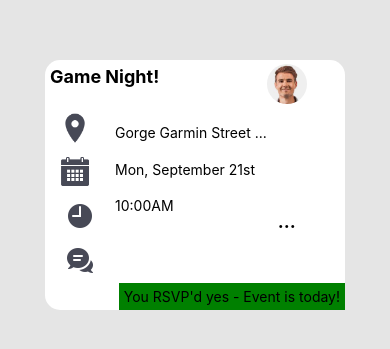
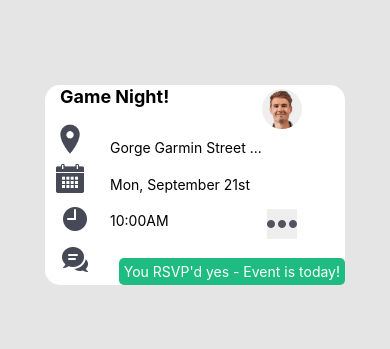
Before and after one commit to kellydinneen/likemindedly-project, a React Native app: screen / in a window 390 px wide. Shown: the part 237-586 px from the top of the page. Built offline with nearby package versions, Linux system fonts and the light colour scheme.

Commit message:
Import icon for button

```diff
--- a/Card.js
+++ b/Card.js
@@ -1,10 +1,13 @@
 import React, { useState } from 'react';
 import { StyleSheet, Text, View, Pressable, Modal, Image } from 'react-native';
+
 import markerIcon from './assets/marker.png';
 import calendarIcon from './assets/calendar.png';
 import clockIcon from './assets/clock.png';
 import messagingIcon from './assets/messages.png';
 import profilePicture from './assets/profile-picture.png';
+import ellipsisWhite from './assets/ellipsis-white.png';
+import ellipsisGrey from './assets/ellipsis-grey.png';
 // import Dropdown from './Dropdown';
 
 const Card = () => {
@@ -29,12 +32,14 @@ const Card = () => {
         </View>
         <View style={styles.rightColumn}>
           <Image style={styles.profilePicture} source={require('./assets/profile-picture.png')}/>
-          <Pressable>
-            <Text style={styles.title}>...</Text>
+          <Pressable style={{backgroundColor: '#EEEEEE', justifyContent: 'flex-start', alignItems: 'center'}}>
+            <Image source={require('./assets/ellipsis-grey.png')}/>
           </Pressable>
         </View>
       </View>
-      <Text style={styles.rsvpConfirmation}>You RSVP'd yes - Event is today!</Text>
+      <View style={styles.rsvpConfirmation}>
+        <Text style={{color:'#fff'}}>You RSVP'd yes - Event is today!</Text>
+      </View>
     </View>
   );
 }
@@ -44,7 +49,7 @@ const styles = StyleSheet.create({
     backgroundColor: '#fff',
     color: '#474956',
     width: 300,
-    height: 250,
+    height: 200,
     borderRadius: 15,
     alignItems: 'flex-start',
     justifyContent: 'center',
@@ -54,7 +59,7 @@ const styles = StyleSheet.create({
     fontWeight: 'bold',
     fontSize: 18,
     lineHeight: 24,
-    margin: 5
+    marginLeft: 15
   },
   cardBody: {
     flex: 1,
@@ -65,13 +70,14 @@ const styles = StyleSheet.create({
   iconsColumn: {
     justifyContent: 'space-evenly',
     alignItems: 'flex-start',
-    height: 180
+    height: 150,
+    marginLeft: -5
   },
   rightColumn: {
     justifyContent: 'space-between',
     alignItems: 'center',
-    height: 175,
-    marginTop: -40
+    height: 150,
+    marginTop: -30
   },
   icon: {
     height: 30,
@@ -93,8 +99,9 @@ const styles = StyleSheet.create({
   },
   rsvpConfirmation: {
     alignSelf: 'flex-end',
-    backgroundColor: 'green',
-    padding: 5
+    backgroundColor: '#1EBC82',
+    padding: 5,
+    borderRadius: 5
   }
 });
 
```
Also changed, not shown: assets/ellipsis-grey.png (added), assets/ellipsis-white.png (added).
